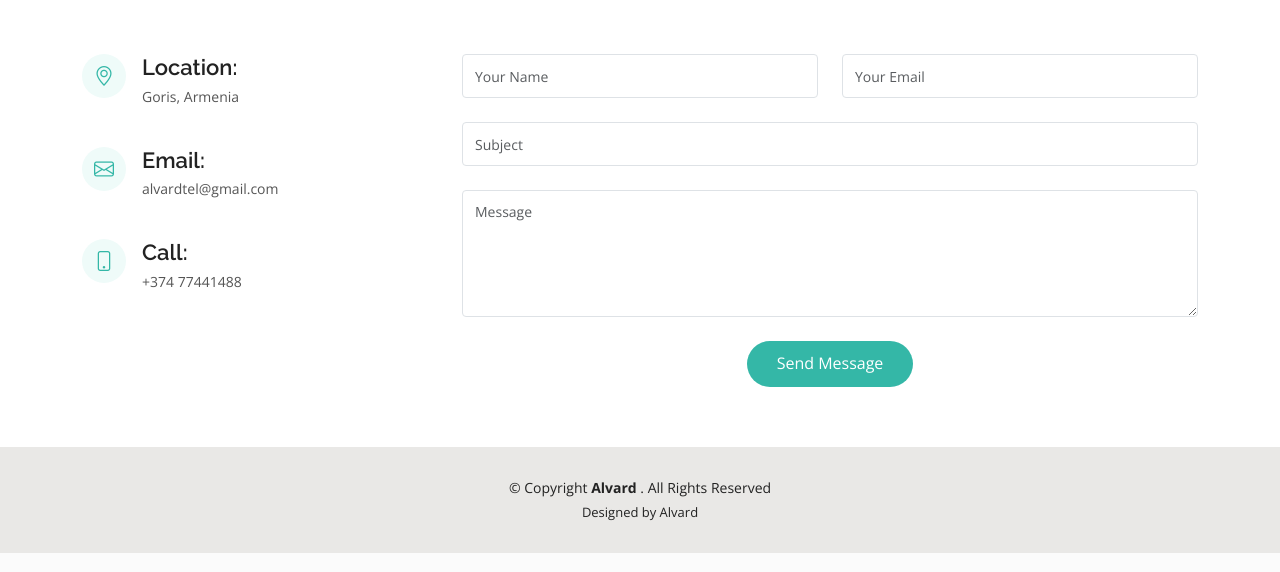
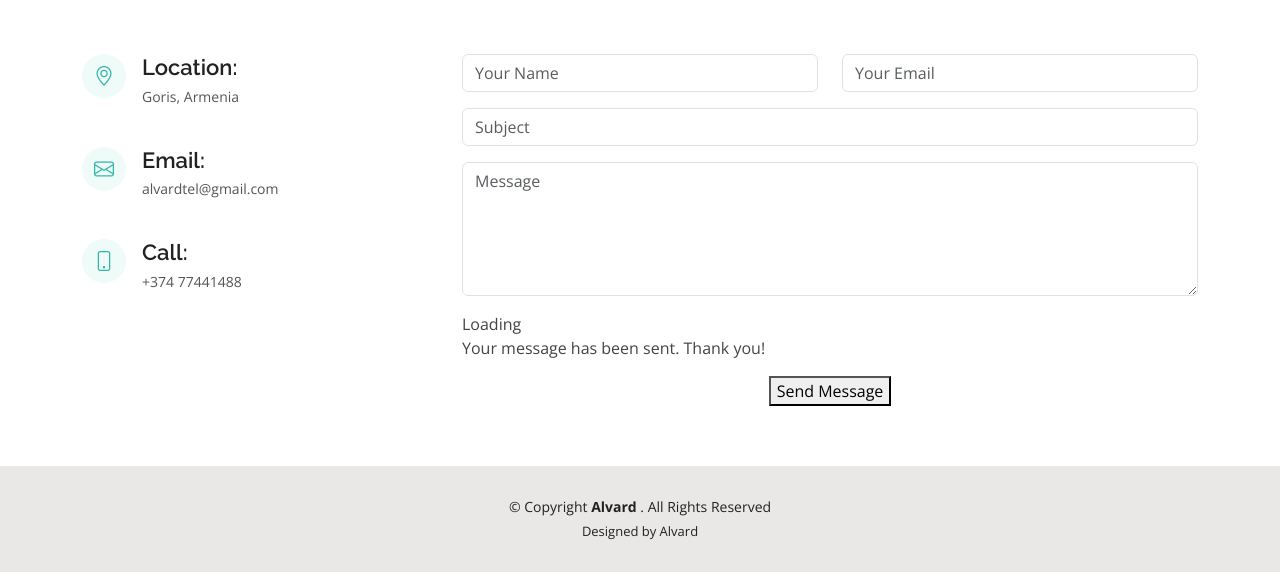
Before and after one commit to alvardall/portfolio, a Django app: page /contact in a window 1280 px wide. Shown: the part 536-1108 px from the top of the page. Run offline with Django 3.2, Linux system fonts and the light colour scheme; data comes from the database, SQL or seed files in the repository; some libraries are stand-ins or nearby versions.

Commit message:
added changes

```diff
--- a/portfolio/resume/templates/contact.html
+++ b/portfolio/resume/templates/contact.html
@@ -30,7 +30,7 @@
             </div>
           </div>
           <div class="col-lg-8 mt-5 mt-lg-0">
-            <form action="{% url 'resume:contact' %}" method="post" role="form" class="php-email-form">
+            <form action="{% url 'resume:contact' %}" method="post" role="form" >
               {% csrf_token %}
               <div class="row">
                 <div class="col-md-6 form-group">
```
